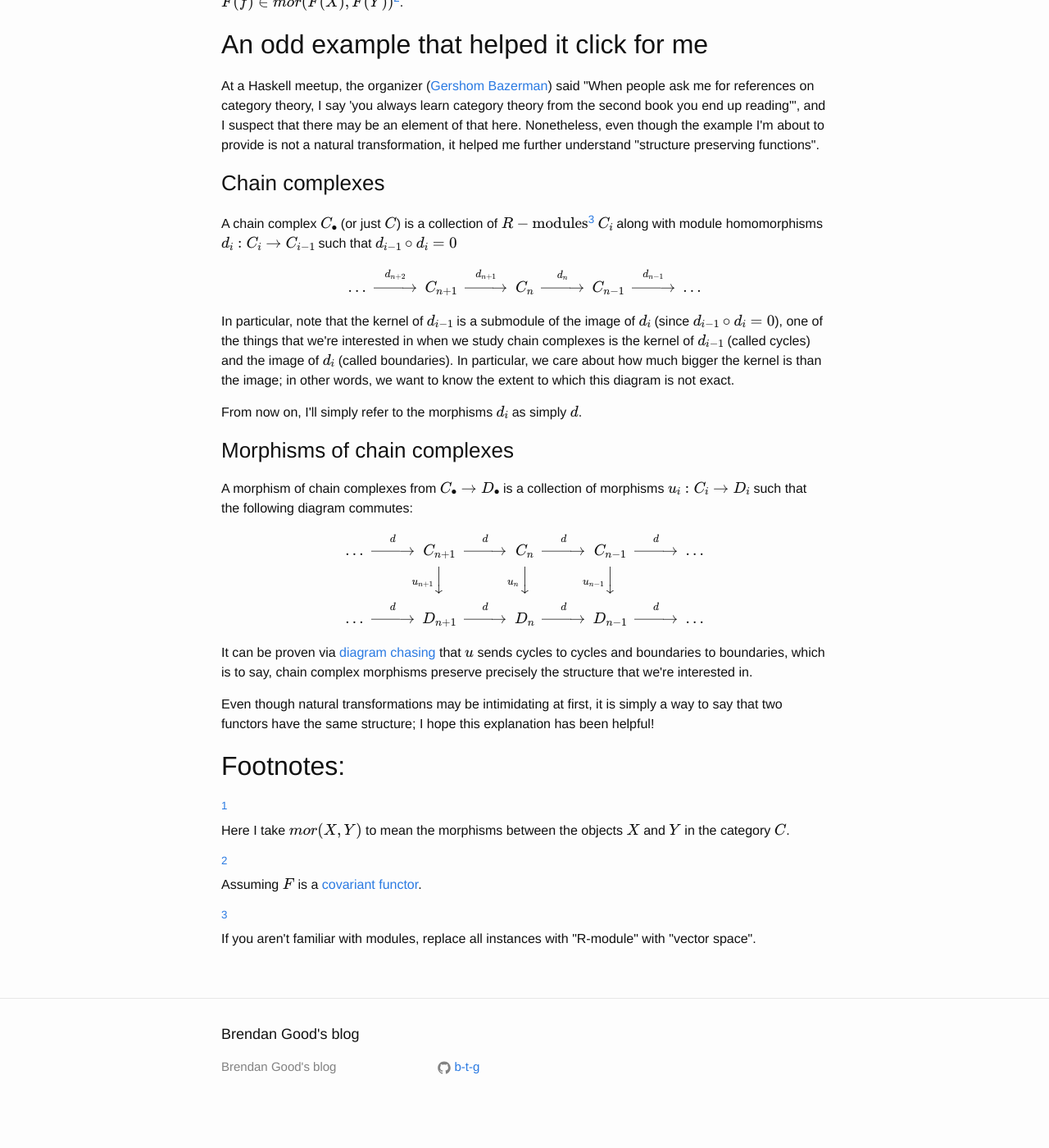
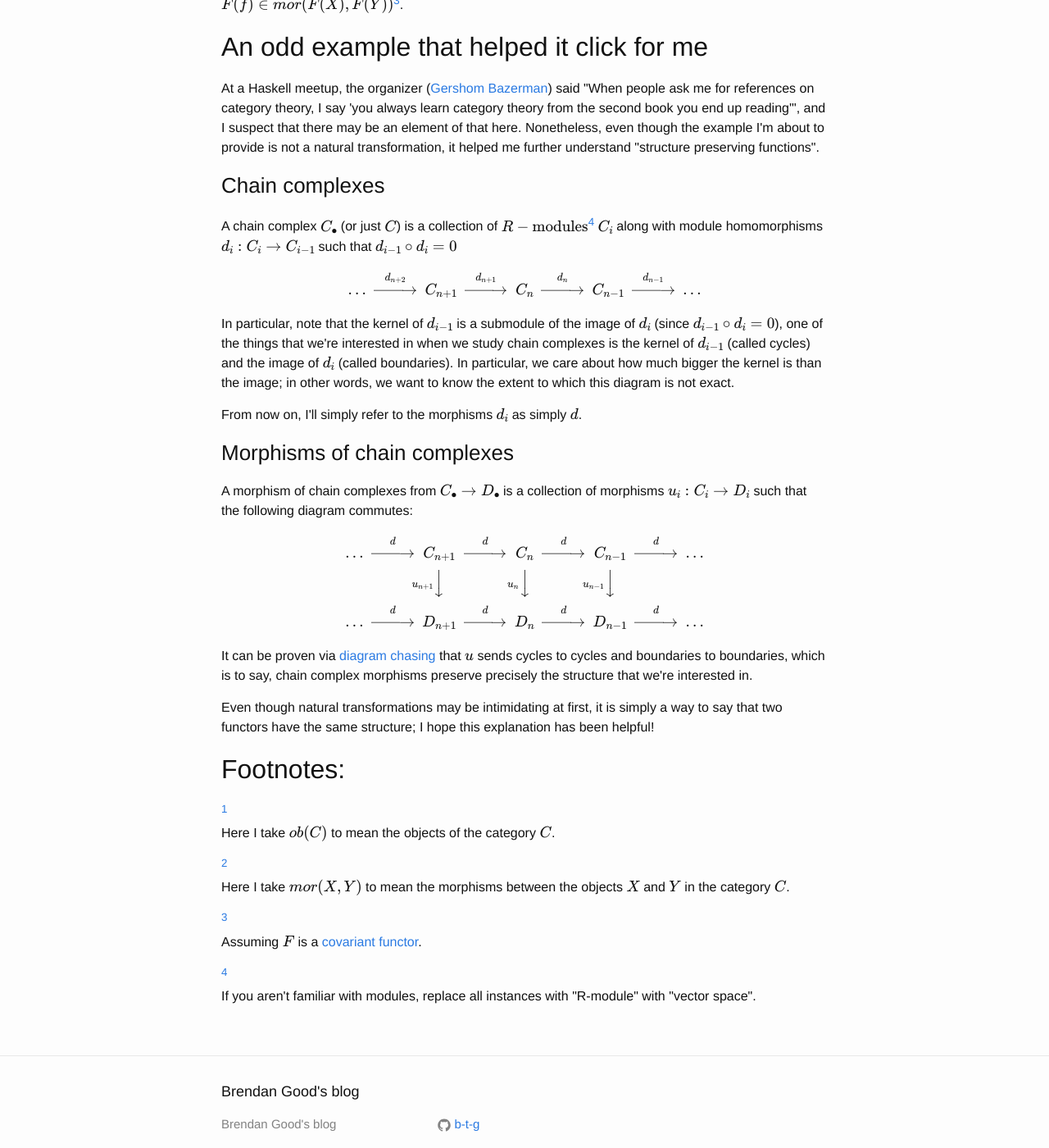
Before and after one commit to b-t-g/b-t-g.github.io, a Jekyll site: the page built from _posts/2018-04-11-understanding-natural-transformations.html, in a window 1280 px wide and 1400 px high, scrolled down 1345 px. Shown: the whole window at 82% size. Built offline with Jekyll 4.4.1, drawn with Linux system fonts in a browser that asks for light colours; formulas are drawn with MathJax 3; before the commit the page ends 2718 px from its top, so only the background shows below that; some of the changed text lies outside the part shown.

Commit message:
Fix footnote 1

```diff
--- a/_posts/2018-04-11-understanding-natural-transformations.html
+++ b/_posts/2018-04-11-understanding-natural-transformations.html
@@ -38,7 +38,7 @@ to the "homomorphism of functors" viewpoint, this post unwinds that analogy a bi
 <div class="outline-text-2" id="text-orgf5b294b">
 <p>
 At its core, a homomorphism is just a map which preserves the structure of its argument. For example, a group homomorphism is a map which sends groups to groups,
-a "category homomorphism" (functor) sends categories to categories, etc. In fact, in a general category \(C\), for two object \(X,Y\in ob(C)[fn:1]\), a morphism \(f:X\to Y\) means
+a "category homomorphism" (functor) sends categories to categories, etc. In fact, in a general category \(C\), for two object \(X,Y\in ob(C)\)<sup><a id="fnr.1" class="footref" href="#fn.1">1</a></sup>, a morphism \(f:X\to Y\) means
 that \(Y\) has the same structure as \(F\). Even though that last point sounds like a needless abstraction, we'll be using it later.
 </p>
 
@@ -59,7 +59,7 @@ F(X) @>\eta_X>> G(X) \\
 @VF(f)VV        @VVG(f)V \\
 F(Y) @>\eta_Y>> G(Y)
 \end{CD} \]
-Where \(f\in mor(X,Y)\)<sup><a id="fnr.1" class="footref" href="#fn.1">1</a></sup>
+Where \(f\in mor(X,Y)\)<sup><a id="fnr.2" class="footref" href="#fn.2">2</a></sup>
 </p>
 
 <p>
@@ -70,7 +70,7 @@ The bottom arrow is a similar story: If I have some
 
 <p>
 Now what about morphisms being preserved? Well it turns out that we get that for free! From <a href="https://en.wikipedia.org/wiki/Functor#Definition">the definition of a functor</a>, for a functor \(F\), if we have \(f\in mor(X,Y)\), we automatically get a morphism
-\(F(f)\in mor(F(X), F(Y))\)<sup><a id="fnr.2" class="footref" href="#fn.2">2</a></sup>.
+\(F(f)\in mor(F(X), F(Y))\)<sup><a id="fnr.3" class="footref" href="#fn.3">3</a></sup>.
 </p>
 </div>
 </div>
@@ -90,7 +90,7 @@ and I suspect that there may be an element of that here. Nonetheless, even thoug
 <h3 id="org62a86c1">Chain complexes</h3>
 <div class="outline-text-3" id="text-org62a86c1">
 <p>
-A chain complex \(C_\bullet\) (or just \(C\)) is a collection of \(R-\text{modules}\)<sup><a id="fnr.3" class="footref" href="#fn.3">3</a></sup> \(C_i\) along with module homomorphisms \(d_i: C_i\to C_{i-1}\) such that \(d_{i-1}\circ d_{i} = 0\)
+A chain complex \(C_\bullet\) (or just \(C\)) is a collection of \(R-\text{modules}\)<sup><a id="fnr.4" class="footref" href="#fn.4">4</a></sup> \(C_i\) along with module homomorphisms \(d_i: C_i\to C_{i-1}\) such that \(d_{i-1}\circ d_{i} = 0\)
 </p>
 
 <p>
@@ -140,14 +140,18 @@ Even though natural transformations may be intimidating at first, it is simply a
 <div id="text-footnotes">
 
 <div class="footdef"><sup><a id="fn.1" class="footnum" href="#fnr.1">1</a></sup> <div class="footpara"><p class="footpara">
+Here I take \(ob(C)\) to mean the objects of the category \(C\).
+</p></div></div>
+
+<div class="footdef"><sup><a id="fn.2" class="footnum" href="#fnr.2">2</a></sup> <div class="footpara"><p class="footpara">
 Here I take \(mor(X,Y)\) to mean the morphisms between the objects \(X\) and \(Y\) in the category \(C\).
 </p></div></div>
 
-<div class="footdef"><sup><a id="fn.2" class="footnum" href="#fnr.2">2</a></sup> <div class="footpara"><p class="footpara">
+<div class="footdef"><sup><a id="fn.3" class="footnum" href="#fnr.3">3</a></sup> <div class="footpara"><p class="footpara">
 Assuming \(F\) is a <a href="https://en.wikipedia.org/wiki/Functor#Covariance_and_contravariance">covariant functor</a>.
 </p></div></div>
 
-<div class="footdef"><sup><a id="fn.3" class="footnum" href="#fnr.3">3</a></sup> <div class="footpara"><p class="footpara">
+<div class="footdef"><sup><a id="fn.4" class="footnum" href="#fnr.4">4</a></sup> <div class="footpara"><p class="footpara">
 If you aren't familiar with modules, replace all instances with "R-module" with "vector space".
 </p></div></div>
 
--- a/src/drafts/understanding-natural-transformations.org
+++ b/src/drafts/understanding-natural-transformations.org
@@ -26,7 +26,7 @@ to the "homomorphism of functors" viewpoint, this post unwinds that analogy a bi
 
 * What is a homomorphism, really?
 At its core, a homomorphism is just a map which preserves the structure of its argument. For example, a group homomorphism is a map which sends groups to groups,
-a "category homomorphism" (functor) sends categories to categories, etc. In fact, in a general category $C$, for two object $X,Y\in ob(C)[fn:1]$, a morphism $f:X\to Y$ means
+a "category homomorphism" (functor) sends categories to categories, etc. In fact, in a general category $C$, for two object $X,Y\in ob(C)$[fn:1], a morphism $f:X\to Y$ means
 that $Y$ has the same structure as $F$. Even though that last point sounds like a needless abstraction, we'll be using it later.
 
 With that in mind, what is the structure of a functor? It's a strange question with a straightforward answer: you apply it. You give me an object from category $C$,
```
